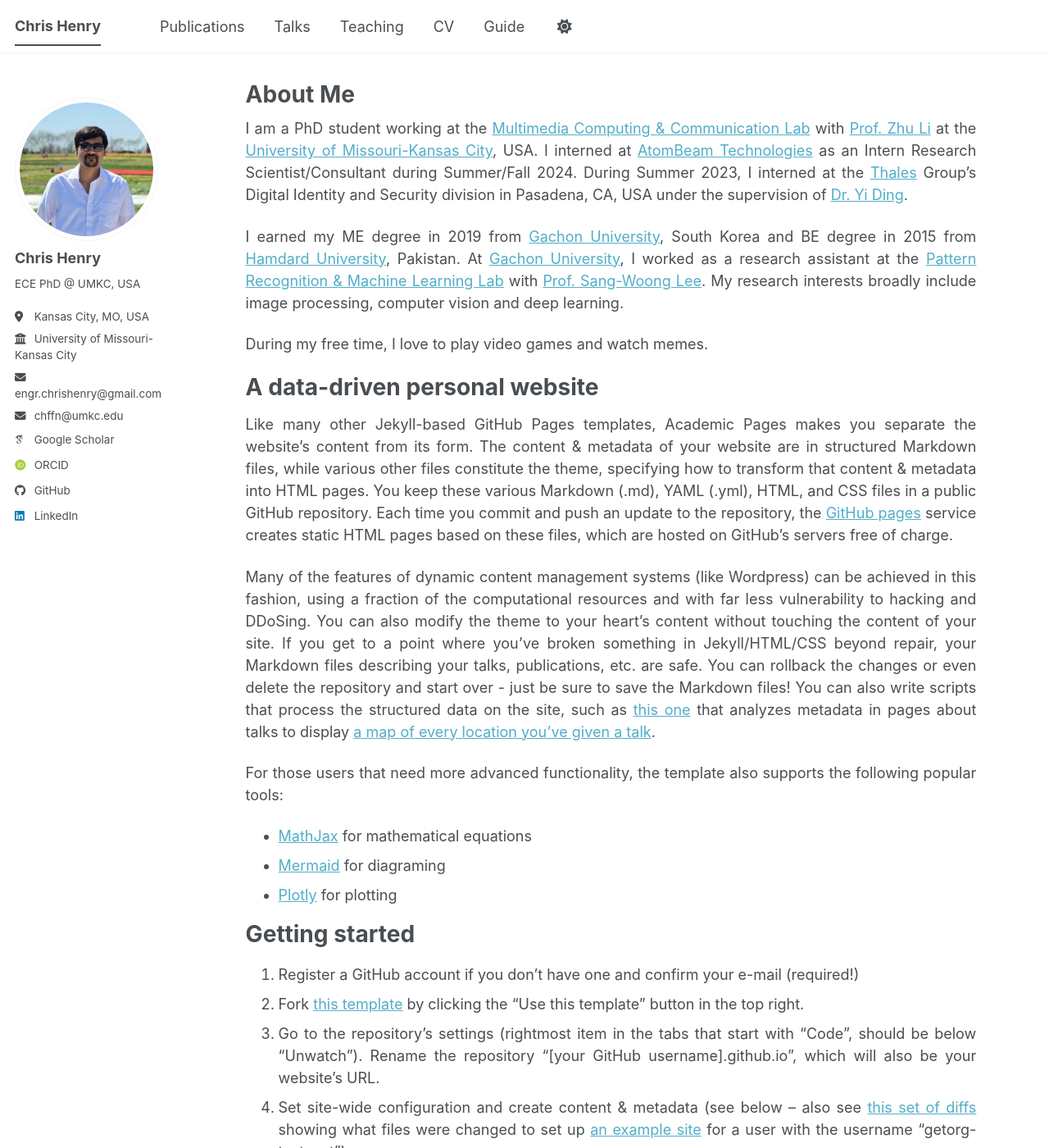
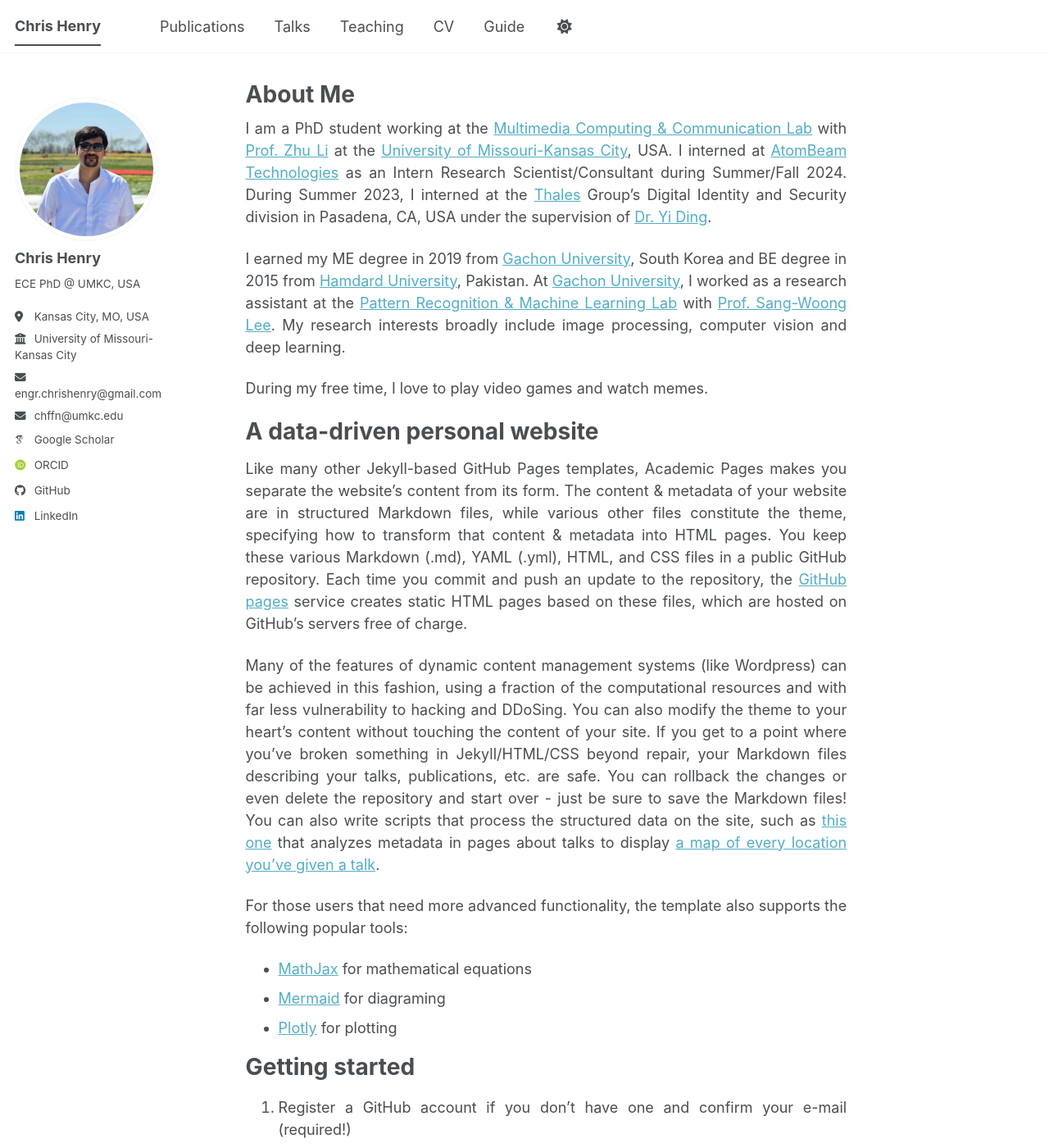
Before and after one commit to engrchrishenry/engrchrishenry.github.io, a Jekyll site: the page built from _pages/about.md, in a window 1280 px wide and 1400 px high. Shown: the whole window at 82% size. Built offline with Jekyll 4.4.1, drawn with Linux system fonts in a browser that asks for light colours; some web fonts are replaced; a script bundle is joined from its source files by our own code; library files that are not in the unit come from our copies.

Commit message:
Minor updates and improvements

```diff
--- a/_sass/layout/_navigation.scss
+++ b/_sass/layout/_navigation.scss
@@ -36,12 +36,6 @@
     @include breakpoint($large) {
       @include span(10 of 12 last);
     }
-
-    // @include breakpoint($large) {
-    //   @include span(10 of 12 last);   // same width as main content
-    //   @include prefix(0.5 of 12);     // same left spacing
-    //   @include suffix(0.5 of 12);     // same right spacing
-    // }
 
     @include breakpoint($x-large) {
       @include prefix(0.5 of 12);
--- a/_sass/layout/_page.scss
+++ b/_sass/layout/_page.scss
@@ -18,12 +18,12 @@
 
 .page {
   @include breakpoint($large) {
-    // @include span(10 of 12 last);
-    // @include prefix(0.5 of 12);
-    // @include suffix(2 of 12);
-    @include span(10 of 12 last);      // main content width
-    @include prefix(0.5 of 12);          // left spacing from sidebar
-    @include suffix(0.5 of 12);          // right spacing from edge
+    @include span(10 of 12 last);
+    @include prefix(0.5 of 12);
+    @include suffix(2 of 12);
+    // @include span(10 of 12 last);      // main content width
+    // @include prefix(1 of 12);          // left spacing from sidebar
+    // @include suffix(1 of 12);          // right spacing from edge
   }
 
   // .page__inner-wrap {
@@ -33,8 +33,10 @@
   //   .page__meta,
   //   .page__share {
   //     @include full();
+  //     text-align: justify; // keep text justified
   //   }
   // }
+
   .page__inner-wrap {
     @include full();
 
--- a/_sass/layout/_sidebar.scss
+++ b/_sass/layout/_sidebar.scss
@@ -305,6 +305,7 @@
 
   li {
     // white-space: nowrap;
+
     white-space: normal;      // allow wrapping
     word-wrap: break-word;    // legacy support
     overflow-wrap: anywhere;  // modern property for breaking long text
```
